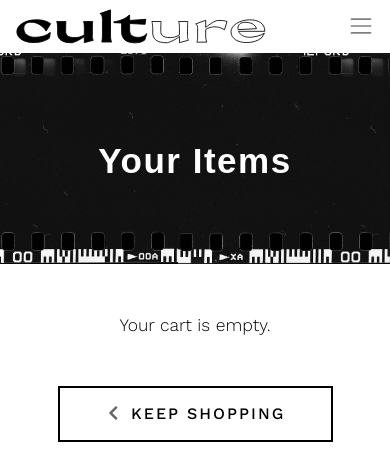
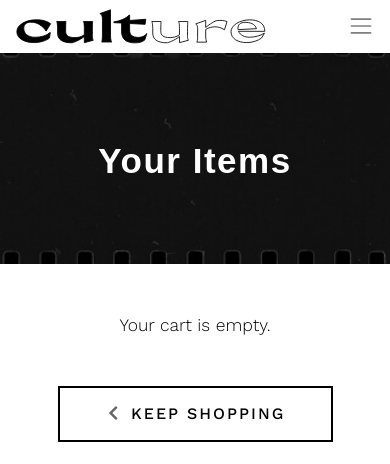
Before and after one commit to Code-Institute-Submissions/Culture-Webstore, a Django app: page /bag/ in a window 390 px wide. Shown: the top 464 px of the page. Run offline with Django 3.2, Linux system fonts and the light colour scheme; some libraries are stand-ins or nearby versions; some web fonts are replaced.

Commit message:
Add mobile/tablet header image.

```diff
--- a/static/css/base.css
+++ b/static/css/base.css
@@ -1162,6 +1162,10 @@ tr>th:last-of-type {
         font-size: .75rem;
         padding-right: 30px;
     }
+
+    #category-header {
+        background-image: url('/static/images/film-strip-tablet.jpg');
+    }
 }
 
 @media (max-width: 767.9px) {
@@ -1197,6 +1201,10 @@ tr>th:last-of-type {
         background-image: url('/static/images/culture-error-hero-mobile.jpg');
         background-size: 110%;
         background-position: top;
+    }
+
+    #category-header {
+        background-image: url('/static/images/film-strip-mobile.jpg');
     }
 }
 
```
Also changed, not shown: static/images/film-strip-mobile.jpg (added), static/images/film-strip-tablet.jpg (added).
